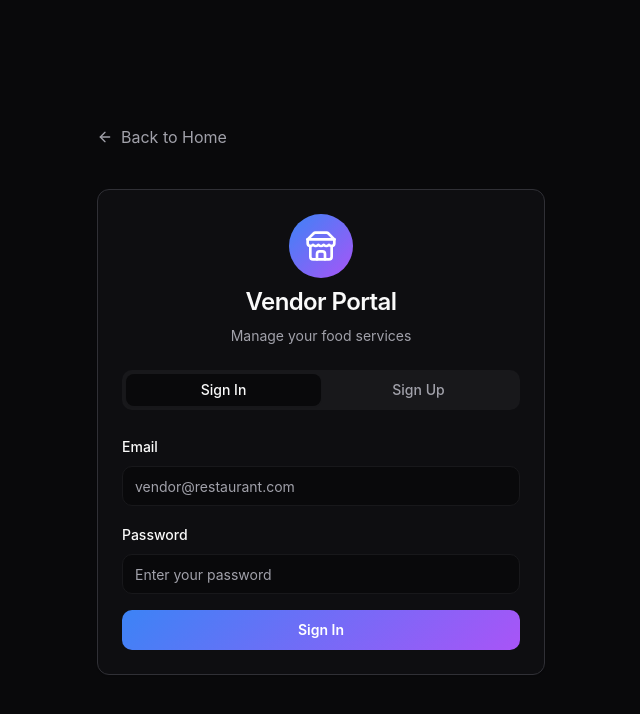
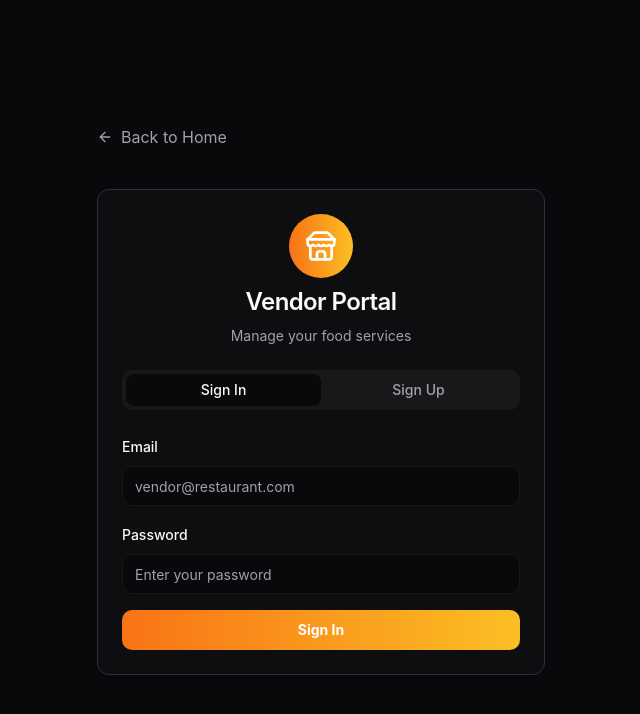
Before and after one commit to AffanShaikh726/Qfree, a React (Vite) app: page /vendor-login in a window 1280 px wide. Shown: the top 714 px of the page, without its empty margins (319-959 px from the left). Built offline with nearby package versions, Linux system fonts and the light colour scheme.

Commit message:
deployed it and changed vendor buttons gradient color

```diff
--- a/src/components/Header.tsx
+++ b/src/components/Header.tsx
@@ -86,7 +86,11 @@ const Header = () => {
               </Button>
             </Link>
             <Link to="/vendor-login">
-              <Button variant="default" className="font-bold text-white bg-orange-500 hover:bg-orange-600" size="sm">
+              <Button
+                variant="default"
+                className="font-bold text-white bg-gradient-to-r from-orange-500 to-amber-400 hover:from-orange-600 hover:to-amber-500"
+                size="sm"
+              >
                 Vendor
               </Button>
             </Link>
@@ -115,7 +119,11 @@ const Header = () => {
                     </Button>
                   </Link>
                   <Link to="/vendor-login" className="block w-full" onClick={() => setMobileMenuOpen(false)}>
-                    <Button variant="default" className="font-bold w-full text-white bg-orange-500 hover:bg-orange-600" size="default">
+                    <Button
+                      variant="default"
+                      className="font-bold w-full text-white bg-gradient-to-r from-orange-500 to-amber-400 hover:from-orange-600 hover:to-amber-500"
+                      size="default"
+                    >
                       Vendor
                     </Button>
                   </Link>
--- a/src/components/PortalSection.tsx
+++ b/src/components/PortalSection.tsx
@@ -107,7 +107,7 @@ const PortalSection = () => {
 
                   <Button
                     variant={portal.buttonVariant}
-                    className={`w-full font-semibold ${portal.title === "Staff Owners" ? 'text-white bg-orange-500 hover:bg-orange-600' : ''}`}
+                    className={`w-full font-semibold ${portal.title === "Staff Owners" ? 'text-white bg-gradient-to-r from-orange-500 to-amber-400 hover:from-orange-600 hover:to-amber-500' : ''}`}
                     size="lg"
                     asChild
                   >
--- a/src/pages/vendor/VendorLogin.tsx
+++ b/src/pages/vendor/VendorLogin.tsx
@@ -42,7 +42,7 @@ const VendorLogin = () => {
 
         <Card className="animate-scale-in">
           <CardHeader className="text-center space-y-2">
-            <div className="w-16 h-16 rounded-full bg-hero-gradient flex items-center justify-center mx-auto">
+            <div className="w-16 h-16 rounded-full bg-gradient-to-r from-orange-500 to-amber-400 flex items-center justify-center mx-auto">
               <Store className="w-8 h-8 text-white" />
             </div>
             <CardTitle className="text-2xl">Vendor Portal</CardTitle>
@@ -81,7 +81,10 @@ const VendorLogin = () => {
                       required
                     />
                   </div>
-                  <Button type="submit" className="w-full" variant="hero">
+                  <Button
+                    type="submit"
+                    className="w-full bg-gradient-to-r from-orange-500 to-amber-400 hover:from-orange-600 hover:to-amber-500 text-white font-bold"
+                  >
                     Sign In
                   </Button>
                 </form>
@@ -144,7 +147,10 @@ const VendorLogin = () => {
                       required
                     />
                   </div>
-                  <Button type="submit" className="w-full" variant="hero">
+                  <Button
+                    type="submit"
+                    className="w-full bg-gradient-to-r from-orange-500 to-amber-400 hover:from-orange-600 hover:to-amber-500 text-white font-bold"
+                  >
                     Create Vendor Account
                   </Button>
                 </form>
```
Also changed, not shown: vercel.json, 1 other file (tests, documents, lock files or other folders).
